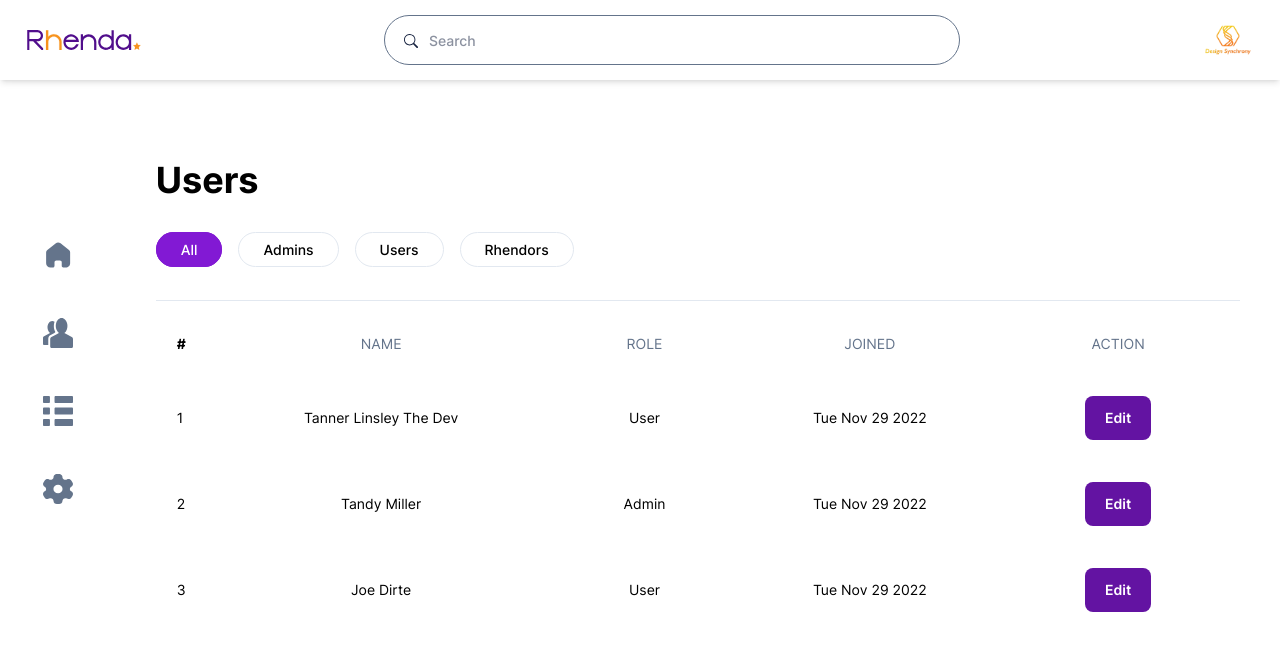
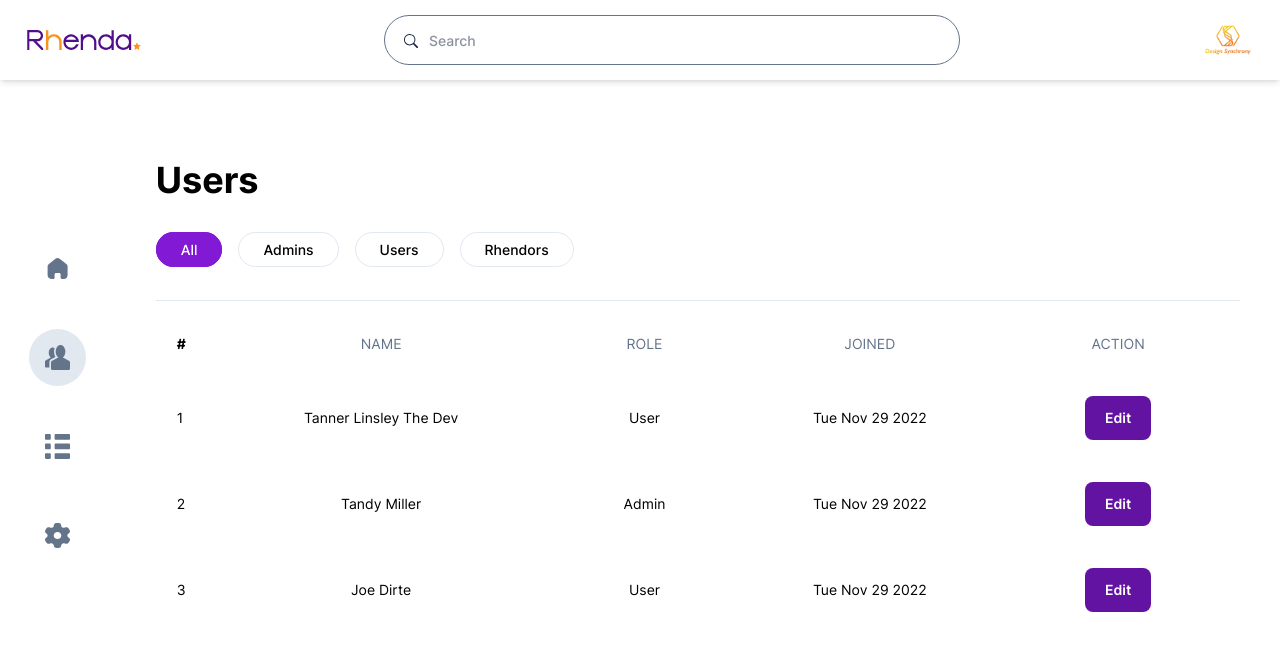
Before and after one commit to chizidotdev/solid-octo-eureka, a Next.js app: page /users in a window 1280 px wide. Shown: the top 650 px of the page. Built offline with nearby package versions, Linux system fonts and the light colour scheme.

Commit message:
style: add active styles on main navigation

```diff
--- a/src/components/layout/navbar.tsx
+++ b/src/components/layout/navbar.tsx
@@ -1,14 +1,15 @@
 import Image from "next/image";
 import Link from "next/link";
+import { useRouter } from "next/router";
 import React from "react";
 
 export default function Navbar() {
   return (
     <>
-      <nav className="fixed bottom-0 z-10 flex h-20 w-full items-center justify-center gap-12 bg-white_day dark:bg-white_night md:sticky md:h-auto md:w-32 md:flex-col md:justify-start md:pt-[20vh] xl:w-[10vw]">
+      <nav className="fixed bottom-0 z-10 flex h-20 w-full items-center justify-center gap-8 bg-white_day dark:bg-white_night md:sticky md:h-auto md:w-32 md:flex-col md:justify-start md:pt-[20vh] xl:w-[10vw]">
         {icons.map((icon) => (
           <Link href={icon.href} key={icon.src}>
-            <Icon alt={icon.alt} src={icon.src} />
+            <Icon alt={icon.alt} src={icon.src} href={icon.href} />
           </Link>
         ))}
       </nav>
@@ -16,15 +17,20 @@ export default function Navbar() {
   );
 }
 
-const Icon = ({ src, alt }: { alt: string; src: string }) => {
+const Icon = ({ src, alt, href }: typeof icons[0]) => {
+  const { pathname } = useRouter();
+  const active = href === pathname;
+
   return (
-    <Image
-      src={`/images/${src}`}
-      alt={alt}
-      width={30}
-      height={30}
-      className="cursor-pointer"
-    />
+    <div className={`rounded-full p-4 ${active ? "bg-gray_day" : ""}`}>
+      <Image
+        src={`/images/${src}`}
+        alt={alt}
+        width={25}
+        height={25}
+        className="cursor-pointer"
+      />
+    </div>
   );
 };
 
--- a/src/store/theme.tsx
+++ b/src/store/theme.tsx
@@ -18,8 +18,6 @@ export const ThemeProvider = ({ children }: { children: React.ReactNode }) => {
   const [isDarkMode, setIsDarkMode] = useState(initialDarkModeStatus);
 
   const toggleDarkMode = () => {
-    console.log("toggling");
-
     if (isDarkMode) {
       document.documentElement.classList.add("dark");
       localStorage.setItem("darkMode", "true");
```
